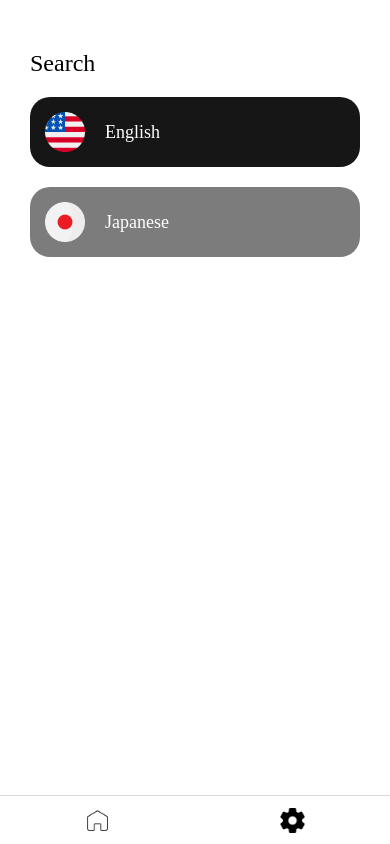
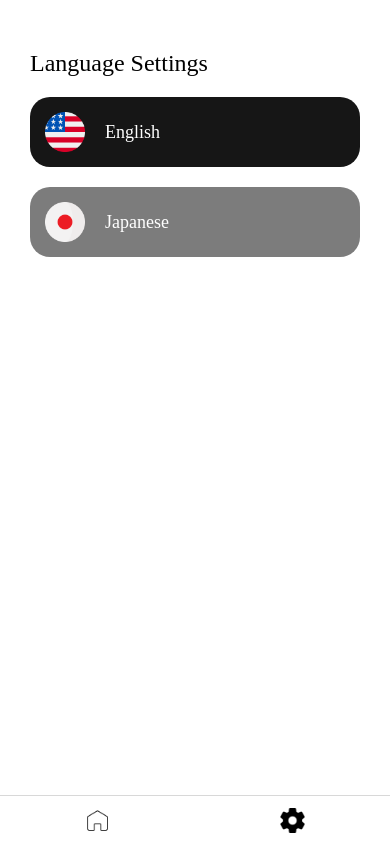
Before and after one commit to fjollahuruglica/newsfeed, a React Native app: screen /SettingsScreen in a window 390 px wide. Built offline with nearby package versions, Linux system fonts and the light colour scheme; no server answers.

Commit message:
fix: fix string

```diff
--- a/src/containers/SettingsScreen/SettingsScreen.tsx
+++ b/src/containers/SettingsScreen/SettingsScreen.tsx
@@ -42,7 +42,7 @@ const SettingsScreen: React.FC = () => {
           ...Helpers.topMargin,
         }}>
         <DefaultText
-          text={t('search.translation')}
+          text={t('settings.translation')}
           style={{ ...Fonts.xxlarge }}
           bold
         />
```
